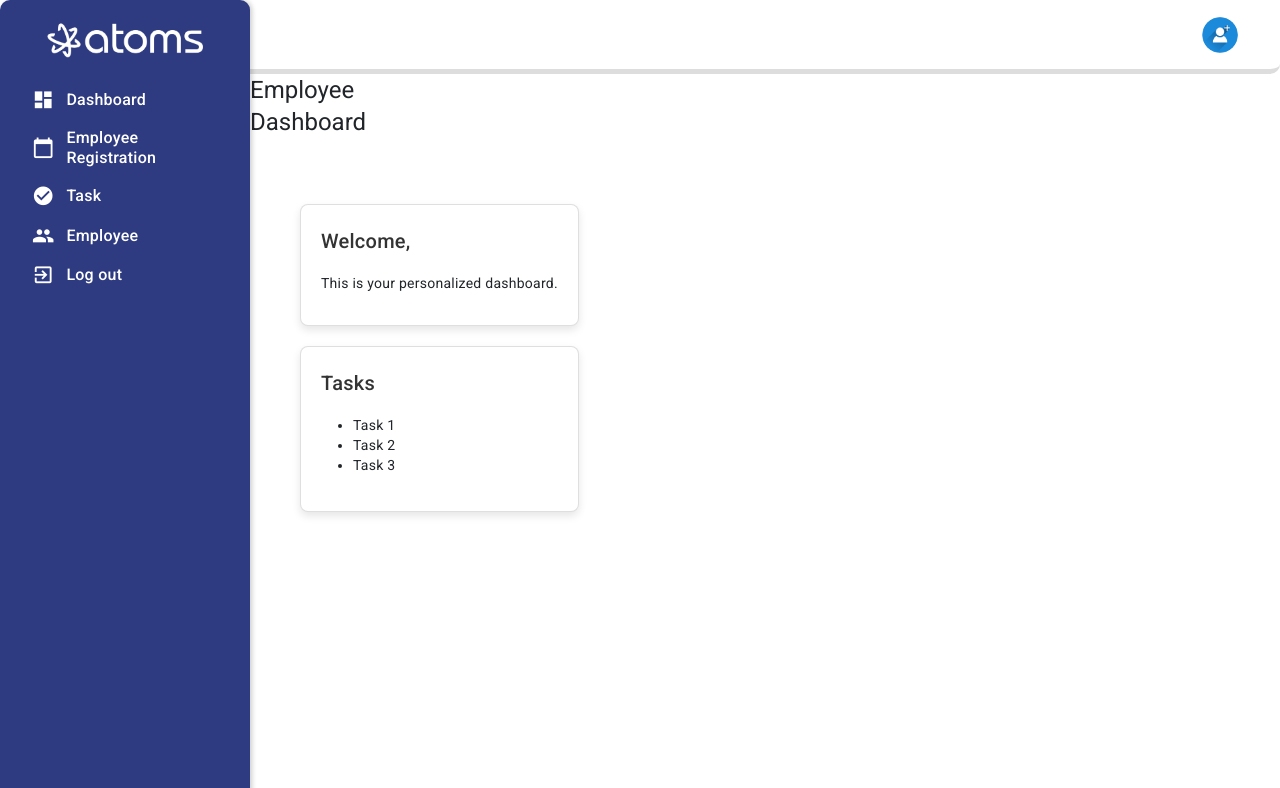
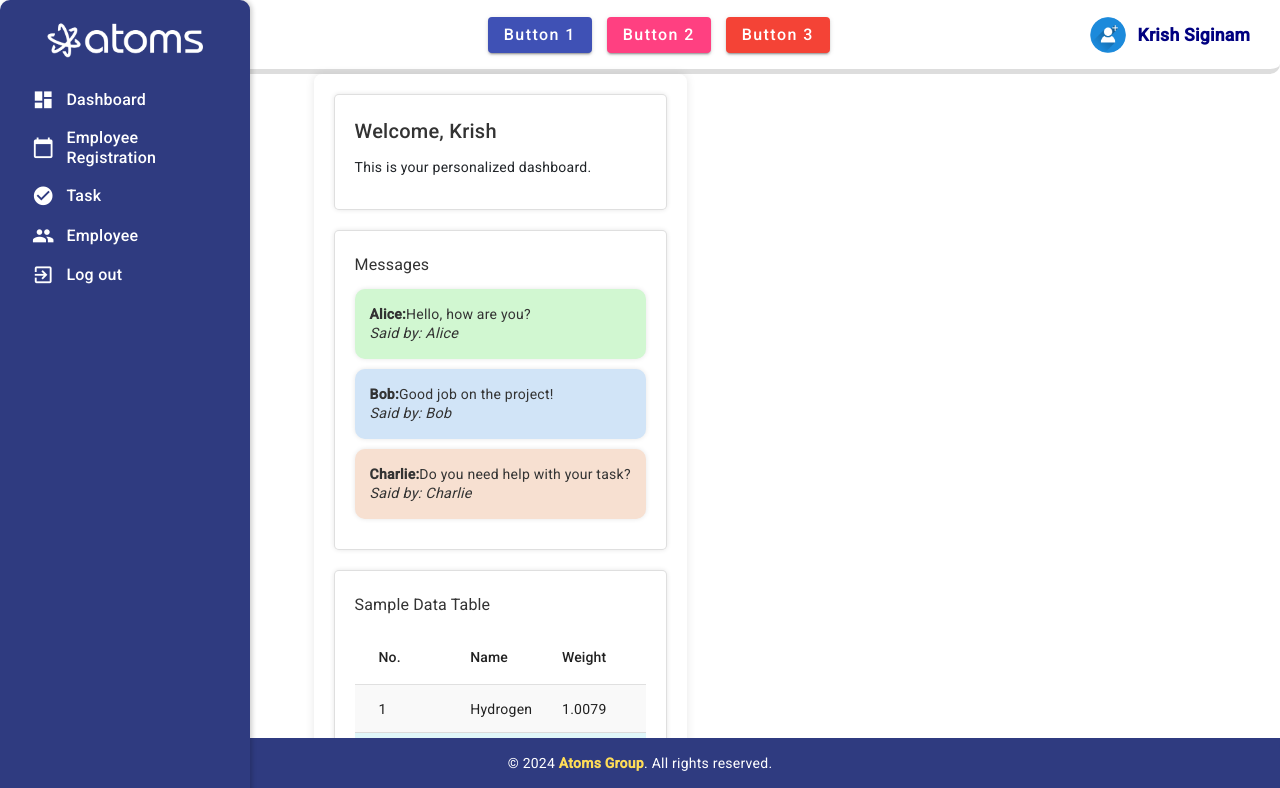
Before and after one commit to siginamram/atoms-dms-app, an Angular app: page /home/dashboard in a window 1280 px wide. Shown: the top 788 px of the page. Built offline with nearby package versions, Linux system fonts and the light colour scheme.

Commit message:
todays work..

```diff
--- a/package.json
+++ b/package.json
@@ -20,6 +20,7 @@
     "@angular/platform-browser": "^17.2.3",
     "@angular/platform-browser-dynamic": "^17.2.3",
     "@angular/router": "^17.2.3",
+    "chart.js": "^4.4.7",
     "rxjs": "~7.5.0",
     "tslib": "^2.3.0",
     "zone.js": "~0.14.4"
--- a/src/app/app.module.ts
+++ b/src/app/app.module.ts
@@ -24,6 +24,7 @@ import { MatIconModule } from '@angular/material/icon';
 import { MatToolbarModule } from '@angular/material/toolbar';
 import { MatSidenavModule } from '@angular/material/sidenav';
 import { MatListModule } from '@angular/material/list';
+import { MatTableModule } from '@angular/material/table';
 
 // Animation module
 import { BrowserAnimationsModule } from '@angular/platform-browser/animations';
@@ -57,6 +58,7 @@ import { provideAnimationsAsync } from '@angular/platform-browser/animations/asy
     MatToolbarModule,
     MatSidenavModule,
     MatListModule,
+    MatTableModule,
     BrowserAnimationsModule,  // Essential for Material Design animations
   ],
   providers: [
--- a/src/app/components/dashboard/dashboard.component.css
+++ b/src/app/components/dashboard/dashboard.component.css
@@ -1,29 +1,119 @@
+/* Dashboard Container Styling */
 .dashboard-container {
-    display: flex;
+  display: flex;
+  flex-direction: column;
+  min-height: 100vh; /* Full viewport height */
+  padding-left: 2cm;
+  padding-right: 2cm;
+}
+
+/* Main Content Section */
+.main-content {
+  flex: 1;
+  padding: 20px;
+  background-color: #fff;
+  border-radius: 8px;
+  box-shadow: 0 0 10px rgba(0, 0, 0, 0.1);
+}
+
+/* Card Styling */
+.card {
+  margin-bottom: 20px;
+  padding: 20px;
+  border-radius: 5px;
+  box-shadow: 0 0 5px rgba(0, 0, 0, 0.1);
+  background-color: white;
+}
+
+/* Heading inside the Card */
+.card h2, .card h3 {
+  color: #333;
+  margin-bottom: 10px;
+}
+
+/* Message Cards */
+.message-card {
+  background-color: #f5f5f5;
+  padding: 15px;
+  margin-bottom: 10px;
+  border-radius: 10px;
+  box-shadow: 0 0 5px rgba(0, 0, 0, 0.1);
+}
+
+.message-card p {
+  margin: 0;
+  color: #333;
+}
+
+.said-by {
+  font-size: 0.9rem;
+  color: #666;
+  font-style: italic;
+}
+
+.said-by span {
+  color: #333;
+}
+
+/* Table Styling */
+.table th {
+  color: purple;
+  background-color: #f8f8f8;
+  padding: 10px;
+  text-align: left;
+}
+
+.table td:nth-child(odd) {
+  background-color: rgba(137, 43, 226, 0.686);
+  border-radius: 2rem;
+  margin-bottom: 1rem;
+  padding: 10px;
+  color: white;
+}
+
+.table td:nth-child(even) {
+  background-color: rgba(255, 166, 0, 0.501);
+  padding: 10px;
+}
+
+/* Ensure responsive table */
+.table {
+  width: 100%;
+  border-collapse: collapse;
+}
+
+.table td, .table th {
+  border: 1px solid #ddd;
+}
+
+/* Ensure proper alignment of table cells */
+.table td, .table th {
+  text-align: center;
+  vertical-align: middle;
+}
+
+/* Responsive design for smaller screens */
+@media (max-width: 768px) {
+  .dashboard-container {
     flex-direction: column;
-    min-height: 100vh;
-  }
-
-  .header {
-    background-color: #579843;
-    color: white;
-    padding: 15px;
-    text-align: center;
+    padding-left: 1cm;
+    padding-right: 1cm;
   }
 
   .main-content {
-    flex: 1;
-    padding: 50px;
+    margin-left: 0;
+    padding: 10px;
   }
 
   .card {
-    background-color: white;
-    box-shadow: 0 4px 8px rgba(0, 0, 0, 0.1);
-    border-radius: 8px;
-    padding: 20px;
-    margin-bottom: 20px;
+    padding: 10px;
   }
 
-  .card h2 {
-    color: #333;
+  .message-card {
+    padding: 10px;
   }
+
+  .calendar {
+    height: 400px; /* Adjust calendar height for small screens */
+  }
+}
--- a/src/app/components/dashboard/dashboard.component.html
+++ b/src/app/components/dashboard/dashboard.component.html
@@ -1,19 +1,63 @@
 <div class="dashboard-container">
-    <div class="col-xl-5">
-      <h1>Employee Dashboard</h1>
+  <div class="row">
+    <div class="main-content col-12">
+      <!-- Card: Welcome Message -->
+      <div class="card">
+        <div class="card-row">
+          <h2>Welcome, {{username}}</h2>
+        </div>
+        <div class="card-row">
+          <p>This is your personalized dashboard.</p>
+        </div>
+      </div>
+
+      <!-- Chat/Message Cards -->
+      <div class="card">
+        <div class="card-row">
+          <h3>Messages</h3>
+        </div>
+        <div class="card-row">
+          <div *ngFor="let message of messages" class="message-card" [ngStyle]="{'background-color': message.bgColor}">
+            <p><strong>{{message.sender}}:</strong> <span>{{message.text}}</span></p>
+            <p class="said-by">Said by: <span>{{message.sender}}</span></p>
+          </div>
+        </div>
+      </div>
+
+      <!-- Table: Sample Data with Colors -->
+      <div class="card">
+        <div class="card-row">
+          <h3>Sample Data Table</h3>
+        </div>
+        <div class="card-row">
+          <mat-table [dataSource]="dataSource">
+            <ng-container matColumnDef="position">
+              <mat-header-cell *matHeaderCellDef class="table-header"> No. </mat-header-cell>
+              <mat-cell *matCellDef="let element" [ngStyle]="{'background-color': getRowColor(element.position)}">
+                {{element.position}}
+              </mat-cell>
+            </ng-container>
+
+            <ng-container matColumnDef="name">
+              <mat-header-cell *matHeaderCellDef class="table-header"> Name </mat-header-cell>
+              <mat-cell *matCellDef="let element" [ngStyle]="{'background-color': getRowColor(element.position)}">
+                {{element.name}}
+              </mat-cell>
+            </ng-container>
+
+            <ng-container matColumnDef="weight">
+              <mat-header-cell *matHeaderCellDef class="table-header"> Weight </mat-header-cell>
+              <mat-cell *matCellDef="let element" [ngStyle]="{'background-color': getRowColor(element.position)}">
+                {{element.weight}}
+              </mat-cell>
+            </ng-container>
+
+            <mat-header-row *matHeaderRowDef="displayedColumns"></mat-header-row>
+            <mat-row *matRowDef="let row; columns: displayedColumns;"></mat-row>
+          </mat-table>
+        </div>
+      </div>
+
     </div>
-    <div class="main-content">
-      <div class="card">
-        <h2>Welcome, {{username}}</h2>
-        <p>This is your personalized dashboard.</p>
-      </div>
-      <div class="card">
-        <h2>Tasks</h2>
-        <ul>
-          <li>Task 1</li>
-          <li>Task 2</li>
-          <li>Task 3</li>
-        </ul>
-      </div>
-      <!-- Add more cards or content as needed -->
-    </div>
+  </div>
+</div>
--- a/src/app/components/dashboard/dashboard.component.ts
+++ b/src/app/components/dashboard/dashboard.component.ts
@@ -1,4 +1,6 @@
 import { Component, OnInit } from '@angular/core';
+import { MatTableDataSource } from '@angular/material/table';
+import { Chart } from 'chart.js';
 
 @Component({
   selector: 'app-dashboard',
@@ -6,12 +8,63 @@ import { Component, OnInit } from '@angular/core';
   styleUrls: ['./dashboard.component.css']
 })
 export class DashboardComponent implements OnInit {
-  username:any = ""; // Replace with your actual username
-  constructor() { }
+  username: string = "Krish"; // Replace with your actual username
+  dataSource: MatTableDataSource<any>;
+  displayedColumns: string[] = ['position', 'name', 'weight'];
+
+  // Sample data for table
+  tableData = [
+    { position: 1, name: 'Hydrogen', weight: 1.0079 },
+    { position: 2, name: 'Helium', weight: 4.0026 },
+    { position: 3, name: 'Lithium', weight: 6.941 },
+    { position: 4, name: 'Beryllium', weight: 9.0122 },
+    { position: 5, name: 'Boron', weight: 10.81 },
+    { position: 6, name: 'Carbon', weight: 12.011 },
+    { position: 7, name: 'Nitrogen', weight: 14.007 }
+  ];
+
+  // Dummy data for messages
+  messages = [
+    { sender: 'Alice', text: 'Hello, how are you?', bgColor: '#d1f7d1' },
+    { sender: 'Bob', text: 'Good job on the project!', bgColor: '#d1e4f7' },
+    { sender: 'Charlie', text: 'Do you need help with your task?', bgColor: '#f7e0d1' }
+  ];
+
+  constructor() {
+    this.dataSource = new MatTableDataSource(this.tableData);
+  }
 
   ngOnInit(): void {
-    // Retrieve user roles from local storage
-    this.username = localStorage.getItem('Username');
+    this.initLineChart();
   }
 
+  // Initialize Line Chart
+  initLineChart(): void {
+    const ctx = document.getElementById('lineChart') as HTMLCanvasElement;
+    new Chart(ctx, {
+      type: 'line',
+      data: {
+        labels: ['January', 'February', 'March', 'April', 'May', 'June', 'July'],
+        datasets: [{
+          label: 'Dataset 1',
+          data: [65, 59, 80, 81, 56, 55, 40],
+          fill: false,
+          borderColor: 'rgba(75, 192, 192, 1)',
+          tension: 0.1
+        }]
+      },
+      options: {
+        scales: {
+          y: {
+            beginAtZero: true
+          }
+        }
+      }
+    });
+  }
+
+  // Function to alternate row colors
+  getRowColor(position: number): string {
+    return position % 2 === 0 ? '#e0f7fa' : '#f9f9f9'; // Alternating colors
+  }
 }
--- a/src/app/components/footer/footer.component.css
+++ b/src/app/components/footer/footer.component.css
@@ -1,7 +1,7 @@
 /* Footer Styling */
 .dashboard-footer {
-    /* background-color: #2e71c3; */
-    background: linear-gradient(135deg, #007BFF, #2f3b80,black);
+    background-color: #2f3b80;
+    /* background: linear-gradient(135deg, #007BFF, #2f3b80,black); */
     color: white;
     text-align: center;
     padding: 15px 0;
--- a/src/app/components/header/header.component.css
+++ b/src/app/components/header/header.component.css
@@ -3,8 +3,7 @@
   display: flex;
   justify-content: space-between;
   align-items: center;
-  /* background: linear-gradient(135deg, #007BFF, #2f3b80,black); */
-   background-color: white;
+  background-color: white;
   color: #fff;
   padding: 10px 30px;
   border-bottom: 5px solid #ddd;
@@ -22,6 +21,18 @@
   max-width: 100%;
   height: auto;
   display: inline-block;
+}
+
+/* Buttons for Desktop */
+.desktop-buttons {
+  display: flex;
+  gap: 15px; /* Space between buttons */
+}
+
+/* MUI Button Styling */
+.mui-button {
+  padding: 8px 16px;
+  font-size: 1rem;
 }
 
 /* User Info Styling */
@@ -46,7 +57,7 @@
 .user-name {
   font-weight: bold;
   font-size: 1.1rem;
-  color: white;
+  color: navy;
 }
 
 /* Hover effect for user circle */
@@ -57,6 +68,11 @@
 
 /* Mobile responsive styles */
 @media (max-width: 768px) {
+  /* Hide the buttons on mobile */
+  .desktop-buttons {
+    display: none;
+  }
+
   .user-info {
     padding-left: 10px;
   }
--- a/src/app/components/header/header.component.html
+++ b/src/app/components/header/header.component.html
@@ -1,6 +1,13 @@
 <header class="dashboard-header">
   <div class="logo-container">
     <img src="../../../assets/img/logo.png" alt="Logo" class="logo">
+  </div>
+
+  <!-- Buttons for Desktop View using MUI -->
+  <div class="desktop-buttons">
+    <button mat-raised-button color="primary" class="mui-button">Button 1</button>
+    <button mat-raised-button color="accent" class="mui-button">Button 2</button>
+    <button mat-raised-button color="warn" class="mui-button">Button 3</button>
   </div>
 
   <div class="user-info">
--- a/src/app/components/header/header.component.ts
+++ b/src/app/components/header/header.component.ts
@@ -18,7 +18,8 @@ export class HeaderComponent implements OnInit {
   }
   ngOnInit(): void {
         // Retrieve user roles from local storage
-       this.username = localStorage.getItem('Username');
+      //  this.username = localStorage.getItem('Username');
+      this.username ="Krish Siginam";
   }
 
 }
--- a/src/app/components/home/home/home.component.html
+++ b/src/app/components/home/home/home.component.html
@@ -13,4 +13,4 @@
 </div>
 
 <!-- Common Footer Component -->
-<!-- <app-footer ></app-footer> -->
+<app-footer ></app-footer>
--- a/src/app/components/left-menu/left-menu.component.css
+++ b/src/app/components/left-menu/left-menu.component.css
@@ -81,7 +81,7 @@ body {
   position:fixed;
   top: 0;
   left: 0;
-  width: 80%;
+  width: 73%;
   padding: 10px;
   display: flex;
   justify-content: flex-end; /* Align button to the right */
```
Also changed, not shown: 1 other file (tests, documents, lock files or other folders).
